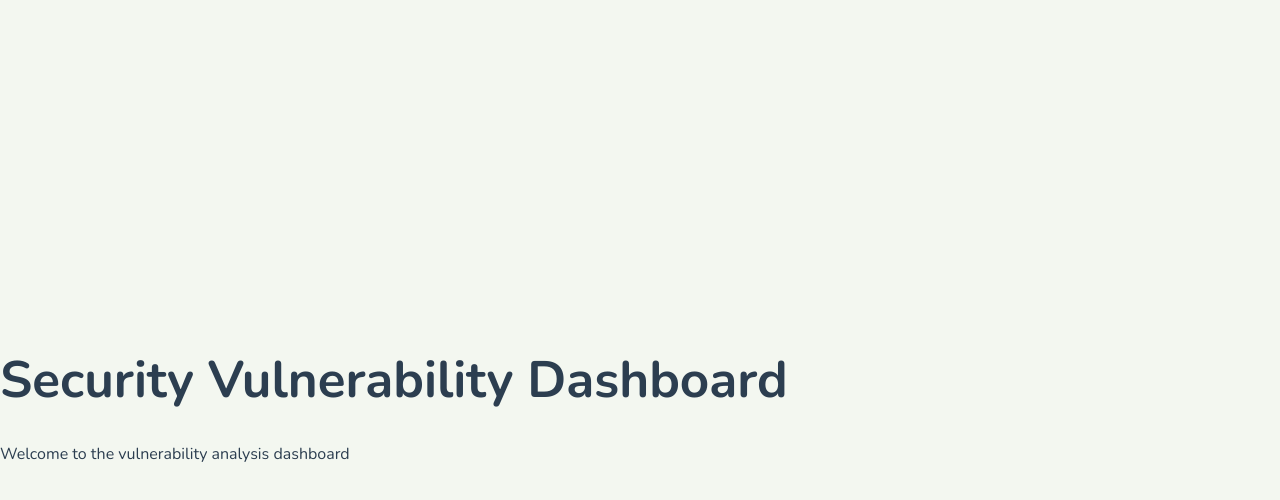
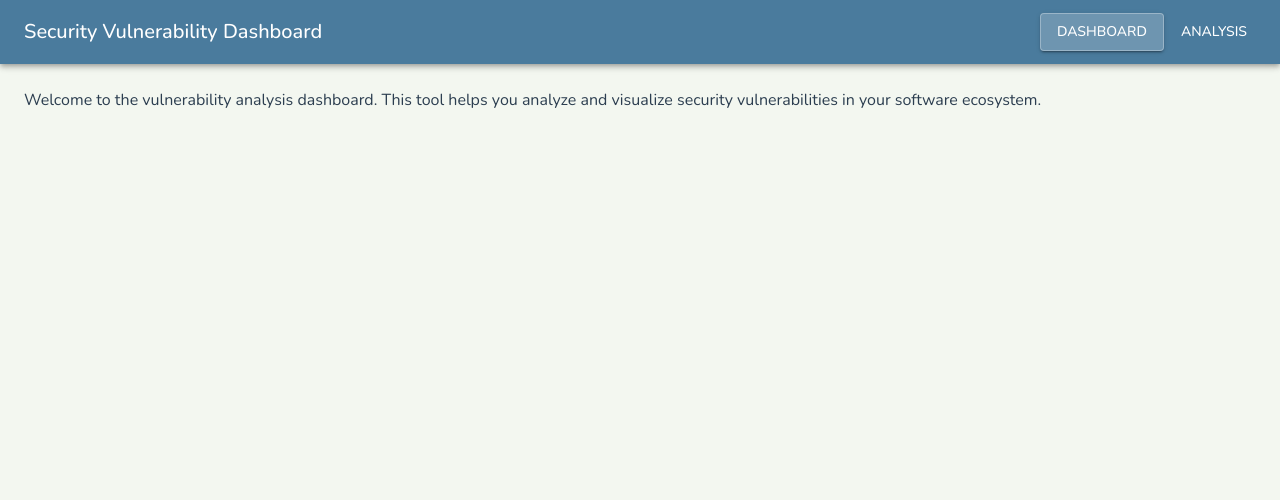
Before and after one commit to poojithamiryala/kai-assessment, a React (Vite) app: page / in a window 1280 px wide. Shown: the top 500 px of the page. Built offline with nearby package versions, Linux system fonts and the light colour scheme.

Commit message:
Added navigation bar with dashboard and analysis as btns

```diff
--- /dev/null
+++ b/src/components/Layout.tsx
@@ -0,0 +1,29 @@
+import React from 'react';
+import { AppBar, Toolbar, Typography, Box } from '@mui/material';
+import { routes } from '../routes';
+import Navigation from './Navigation';
+
+interface LayoutProps {
+  children: React.ReactNode;
+}
+
+const Layout: React.FC<LayoutProps> = ({ children }) => {
+  return (
+    <Box sx={{ display: 'flex', flexDirection: 'column', minHeight: '100vh', width: '100vw' }}>
+      <AppBar position="static">
+        <Toolbar>
+          <Typography variant="h6" component="div" sx={{ flexGrow: 1 }}>
+            Security Vulnerability Dashboard
+          </Typography>
+          <Navigation routes={routes} />
+        </Toolbar>
+      </AppBar>
+
+      <Box component="main" sx={{ flexGrow: 1, py: 3, px: 3, width: '100vw' }}>
+        {children}
+      </Box>
+    </Box>
+  );
+};
+
+export default Layout;
--- /dev/null
+++ b/src/components/Navigation.tsx
@@ -0,0 +1,43 @@
+import React from 'react';
+import { Button, Box, useTheme } from '@mui/material';
+import { useLocation, useNavigate } from 'react-router-dom';
+import type { RouteConfig } from '../types/routes';
+
+interface NavigationProps {
+  routes: RouteConfig[];
+}
+
+const Navigation: React.FC<NavigationProps> = ({ routes }) => {
+  const location = useLocation();
+  const navigate = useNavigate();
+  const theme = useTheme();
+
+  return (
+    <Box sx={{ display: 'flex', gap: 1 }}>
+      {routes.map((route) => (
+        <Button
+          key={route.path}
+          color="inherit"
+          onClick={() => navigate(route.path)}
+          variant={location.pathname === route.path ? 'contained' : 'text'}
+          sx={{
+            backgroundColor: location.pathname === route.path
+              ? theme.palette.custom.button.active
+              : 'transparent',
+            border: location.pathname === route.path
+              ? `1px solid ${theme.palette.custom.button.border}`
+              : '1px solid transparent',
+            '&:hover': {
+              backgroundColor: `${theme.palette.custom.button.hover} !important`,
+              border: `1px solid ${theme.palette.custom.button.border} !important`,
+            },
+          }}
+        >
+          {route.title}
+        </Button>
+      ))}
+    </Box>
+  );
+};
+
+export default Navigation;
--- a/src/pages/Analysis.tsx
+++ b/src/pages/Analysis.tsx
@@ -1,11 +1,14 @@
 import React from 'react';
+import { Typography } from '@mui/material';
+import Layout from '../components/Layout';
 
 const Analysis: React.FC = () => {
   return (
-    <div>
-      <h1>Vulnerability Analysis</h1>
-      <p>Analysis view here...</p>
-    </div>
+    <Layout>
+        <Typography variant="h4" component="h1" gutterBottom>
+          Vulnerability Analysis
+        </Typography>
+    </Layout>
   );
 };
 
--- a/src/pages/Home.tsx
+++ b/src/pages/Home.tsx
@@ -1,11 +1,14 @@
 import React from 'react';
+import { Typography } from '@mui/material';
+import Layout from '../components/Layout';
 
 const Home: React.FC = () => {
   return (
-    <div>
-      <h1>Security Vulnerability Dashboard</h1>
-      <p>Welcome to the vulnerability analysis dashboard</p>
-    </div>
+    <Layout>
+      <Typography variant="body1">
+        Welcome to the vulnerability analysis dashboard. This tool helps you analyze and visualize security vulnerabilities in your software ecosystem.
+      </Typography>
+    </Layout>
   );
 };
 
--- a/src/routes.tsx
+++ b/src/routes.tsx
@@ -1,4 +1,3 @@
-import React from 'react';
 import Home from './pages/Home';
 import Analysis from './pages/Analysis';
 import type { RouteConfig } from './types/routes';
--- a/src/theme.ts
+++ b/src/theme.ts
@@ -1,4 +1,26 @@
 import { createTheme } from "@mui/material/styles";
+
+// Extending the theme to include custom colors
+declare module '@mui/material/styles' {
+  interface Palette {
+    custom: {
+      button: {
+        active: string;
+        hover: string;
+        border: string;
+      };
+    };
+  }
+  interface PaletteOptions {
+    custom?: {
+      button: {
+        active: string;
+        hover: string;
+        border: string;
+      };
+    };
+  }
+}
 
 export const theme = createTheme({
   palette: {
@@ -22,6 +44,14 @@ export const theme = createTheme({
     success: {
       main: "#7BAE7F",
     },
+    // Custom colors for buttons and overlays
+    custom: {
+      button: {
+        active: "rgba(255, 255, 255, 0.2)",
+        hover: "rgba(255, 255, 255, 0.15)",
+        border: "rgba(255, 255, 255, 0.3)",
+      },
+    },
   },
   typography: {
     fontFamily: '"Nunito", "Roboto", sans-serif', //roboto is the default font of material ui
```
